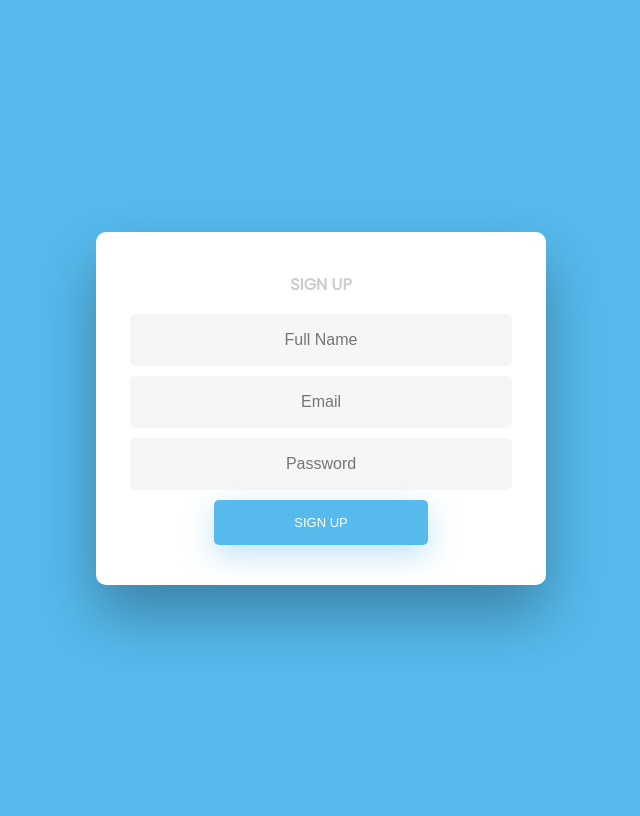
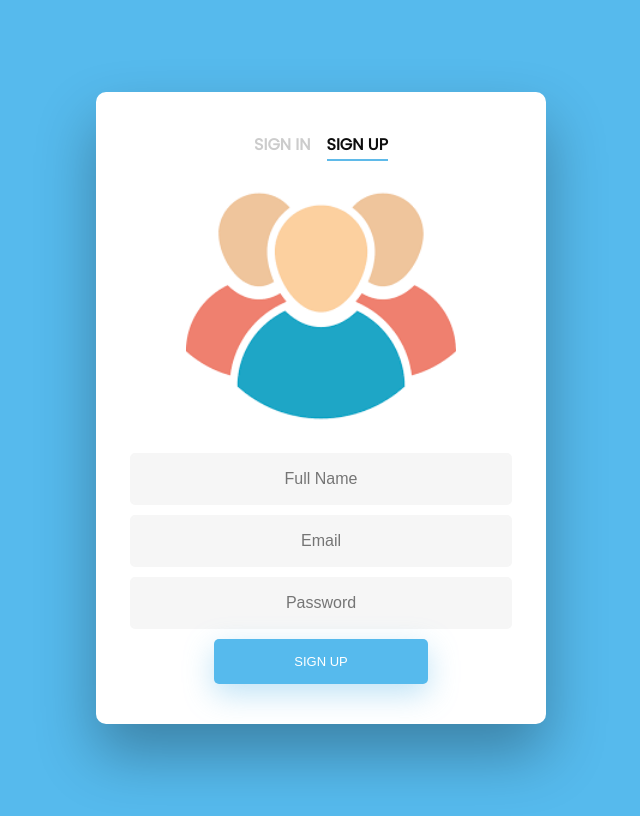
Before and after one commit to ElongeR-12/jwtFromBitbucket, an Angular app in the folder Angular8-Client-Side/: page /signup in a window 1280 px wide. Shown: the whole page, without its empty margins (319-959 px from the left). Built offline with nearby package versions, Linux system fonts and the light colour scheme.

Commit message:
new componenent signIn and userProfile/ singIn design and route

```diff
--- a/Angular8-Client-Side/src/app/routes.ts
+++ b/Angular8-Client-Side/src/app/routes.ts
@@ -3,6 +3,8 @@
 import { Routes } from '@angular/router';
 import { UserComponent } from './user/user.component';
 import { SignUpComponent } from './user/sign-up/sign-up.component';
+import {UserProfileComponent} from './user-profile/user-profile.component';
+import {SignInComponent} from './user/sign-in/sign-in.component';
 
 export const appRoutes: Routes = [
     {
@@ -10,6 +12,13 @@ export const appRoutes: Routes = [
         children: [{ path: '', component: SignUpComponent }]// to load children(sign-up) in user component thanks to another router-outlet tag in UserComponent html
     },
     {
-        path: '', redirectTo: '/signup', pathMatch: 'full'
-    }//show the registration form inside the default route also
+        path: 'login', component: UserComponent,
+        children: [{ path: '', component: SignInComponent }]
+    },
+    {
+        path: 'userprofile', component: UserProfileComponent
+    },
+    {
+        path: '', redirectTo: '/login', pathMatch: 'full'
+    }
 ];
--- a/Angular8-Client-Side/src/app/user/sign-up/sign-up.component.html
+++ b/Angular8-Client-Side/src/app/user/sign-up/sign-up.component.html
@@ -1,3 +1,6 @@
+<div>
+  <img src="../../../assets/img/clients.png" id="icon" alt="User Icon"/>
+</div>
 <form #signUpForm="ngForm" (ngSubmit)="signUpForm.valid && onSubmit(signUpForm)">
   <input type="text" #fullName="ngModel" [(ngModel)]="userService.selectedUser.fullName" name="fullName"
     placeholder="Full Name" required [ngClass]="{'invalid-textbox' :signUpForm.submitted && !fullName.valid }"><!--invalid-textbox is a css class-->
--- a/Angular8-Client-Side/src/app/user/user.component.html
+++ b/Angular8-Client-Side/src/app/user/user.component.html
@@ -1,9 +1,9 @@
 <!--to wrap form element(in child: sign-up) with few div elements-->
 
-<div class="wrapper fadeInDown">
+<div class="wrapper">
     <div id="formContent">
-        <!--show the exact sign up registration form-->
-        <h2 class="inactive underlineHover">Sign Up</h2>
+        <h2 class="underlineHover"  routerLink="/login"  routerLinkActive="active"> Sign In </h2>
+        <h2 class="inactive underlineHover" routerLink="/signup" routerLinkActive="active">Sign Up</h2>
         <router-outlet></router-outlet><!--to load children: sign up-->
     </div>
 </div>
```
Also changed, not shown: 1 other file (tests, documents, lock files or other folders).
